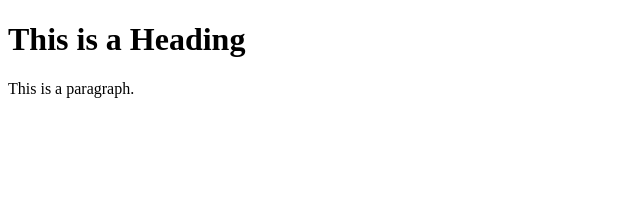
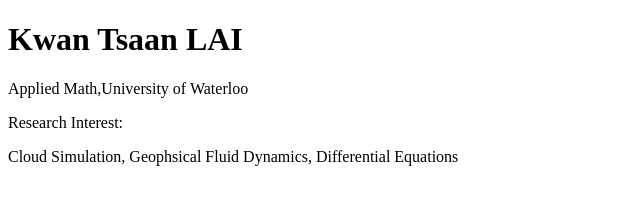
Before and after one commit to donaldex/donaldex.github.io, a plain HTML site: page index.html in a window 1280 px wide. Shown: the whole page, without its empty margins (0-640 px from the left). Drawn offline with Linux system fonts and the light colour scheme.

Commit message:
Update index.html

```diff
--- a/index.html
+++ b/index.html
@@ -1,12 +1,13 @@
 <!DOCTYPE html>
 <html>
 <head>
-<title>Page Title</title>
+<title>Kwan Tsaan LAI's Page</title>
 </head>
 <body>
 
-<h1>This is a Heading</h1>
-<p>This is a paragraph.</p>
-
+<h1>Kwan Tsaan LAI</h1>
+<p>Applied Math,University of Waterloo</p>
+<p>Research Interest:</p>
+<p> Cloud Simulation, Geophsical Fluid Dynamics, Differential Equations</p>
 </body>
 </html>
```
